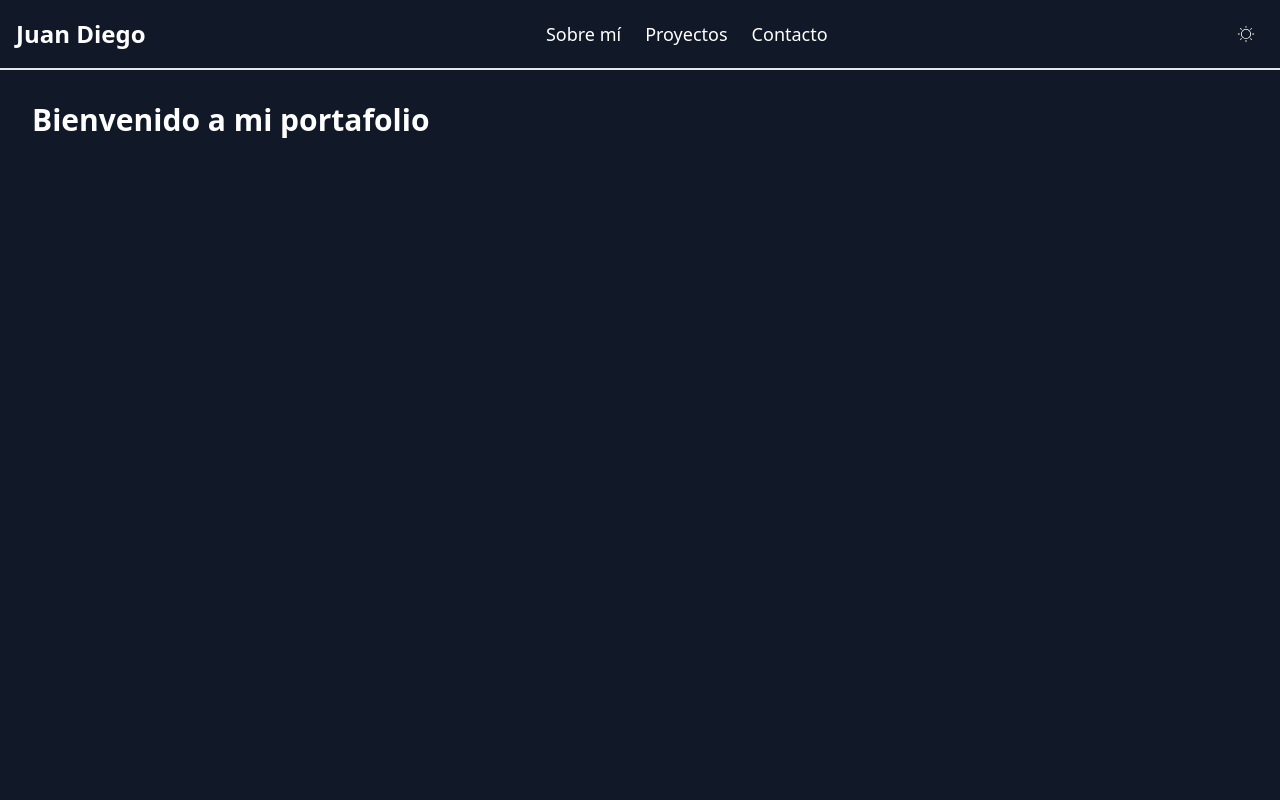
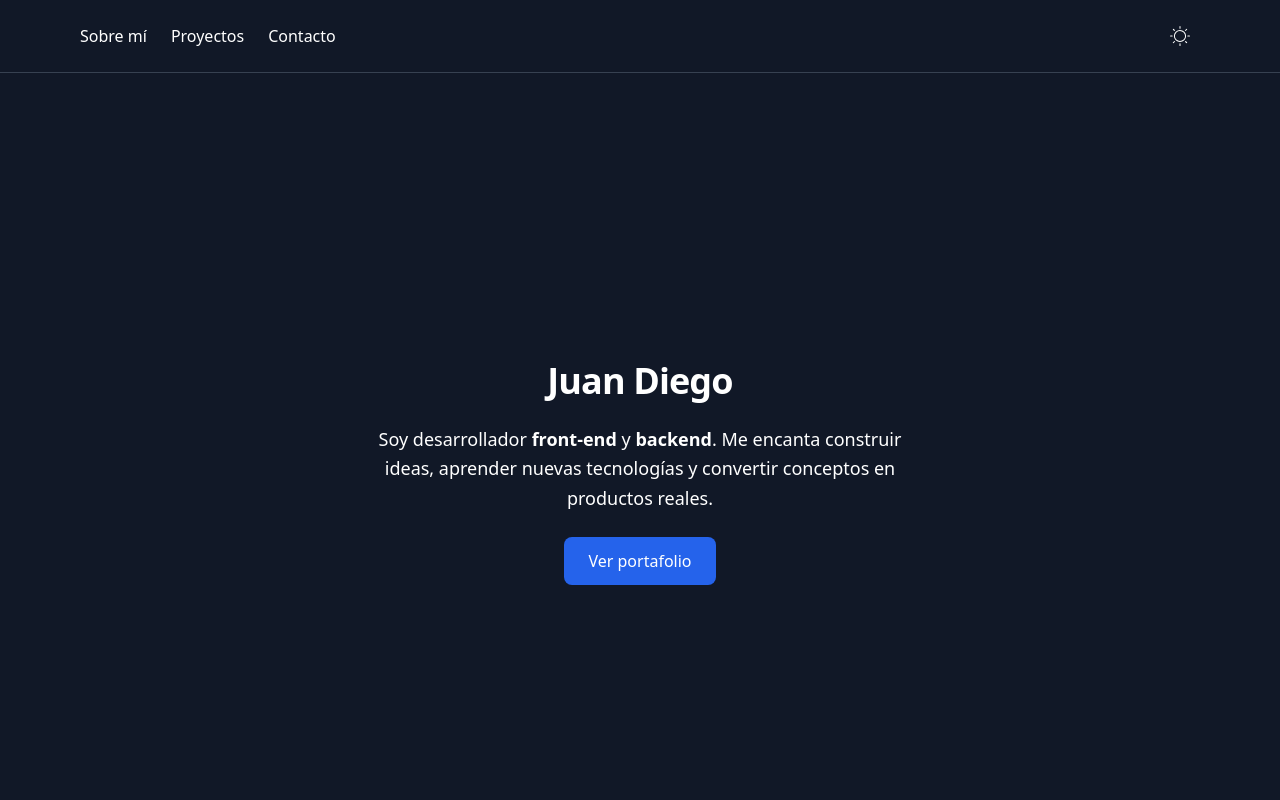
Before and after one commit to JDiego03/Portafolio-Template, a React (Vite) app in the folder Portafolio/: page / in a window 1280 px wide. Shown: the top 800 px of the page. Built offline with nearby package versions, Linux system fonts and the light colour scheme.

Commit message:
Rutas hechas

```diff
--- a/Portafolio/package.json
+++ b/Portafolio/package.json
@@ -10,6 +10,7 @@
     "preview": "vite preview"
   },
   "dependencies": {
+    "gsap": "^3.13.0",
     "react": "^19.1.0",
     "react-dom": "^19.1.0",
     "react-icons": "^5.5.0",
--- a/Portafolio/src/App.jsx
+++ b/Portafolio/src/App.jsx
@@ -1,13 +1,15 @@
 import { useEffect, useState } from "react";
+import { BrowserRouter, Routes, Route } from "react-router-dom";
 import Home from "./pages/Home";
-import { BrowserRouter, Routes, Route } from "react-router-dom";
+import Profile from "./components/Profile";
+import Header from "./components/header";
+import Footer from "./components/Footer";
 
 function App() {
   const [darkMode, setDarkMode] = useState(false);
 
   useEffect(() => {
     const savedTheme = localStorage.getItem("theme");
-
     const shouldUseDark = savedTheme === "dark" || savedTheme === null;
     if (shouldUseDark) {
       document.documentElement.classList.add("dark");
@@ -25,14 +27,16 @@ function App() {
   };
 
   return (
-    <div className="min-h-screen bg-white text-black dark:bg-gray-900 dark:text-white transition-colors duration-300">
+    <div className="min-h-screen flex flex-col bg-white text-black dark:bg-gray-900 dark:text-white transition-colors duration-300">
       <BrowserRouter>
-        <Routes>
-          <Route
-            path="/"
-            element={<Home toggleTheme={toggleTheme} darkMode={darkMode} />}
-          />
-        </Routes>
+        <Header toggleTheme={toggleTheme} darkMode={darkMode} />
+        <main className="flex-1">
+          <Routes>
+            <Route path="/" element={<Home />} />
+            <Route path="/Profile" element={<Profile />} />
+          </Routes>
+        </main>
+        <Footer />
       </BrowserRouter>
     </div>
   );
--- /dev/null
+++ b/Portafolio/src/components/Contacto.jsx
@@ -0,0 +1,7 @@
+import React from "react";
+
+function Contacto() {
+  return <div>Contacto</div>;
+}
+
+export default Contacto;
--- /dev/null
+++ b/Portafolio/src/components/Footer.jsx
@@ -0,0 +1,13 @@
+import React from "react";
+
+function Footer() {
+  return (
+    <footer>
+      <div className="h-20 border-t border-gray-300 flex items-center justify-center">
+        Footer
+      </div>
+    </footer>
+  );
+}
+
+export default Footer;
--- a/Portafolio/src/components/Header.jsx
+++ b/Portafolio/src/components/Header.jsx
@@ -3,30 +3,45 @@ import { MdDarkMode } from "react-icons/md";
 
 function Header({ toggleTheme, darkMode }) {
   return (
-    <header className="flex justify-between items-center p-4 border-b-2">
-      <h1 className="text-2xl font-bold">Juan Diego</h1>
-
-      <nav>
-        <ul className="flex gap-6 text-lg">
-          <li className="hover:text-blue-500 cursor-pointer transition">
+    <header className="w-full border-b border-gray-200 dark:border-gray-700 bg-white dark:bg-gray-900 text-gray-900 dark:text-white">
+      <div className="max-w-6xl mx-auto flex justify-between items-center px-4 py-4">
+        <nav aria-label="Main navigation">
+          <ul className="flex gap-6 text-base font-medium">
+            <li>
+              <a
+                href="#sobre-mi"
+                className="hover:text-blue-600 focus:outline-none focus:ring-2 focus:ring-blue-400 rounded transition"
+              >
                 Sobre mí
+              </a>
             </li>
-          <li className="hover:text-blue-500 cursor-pointer transition">
+            <li>
+              <a
+                href="#proyectos"
+                className="hover:text-blue-600 focus:outline-none focus:ring-2 focus:ring-blue-400 rounded transition"
+              >
                 Proyectos
+              </a>
             </li>
-          <li className="hover:text-blue-500 cursor-pointer transition">
+            <li>
+              <a
+                href="#contacto"
+                className="hover:text-blue-600 focus:outline-none focus:ring-2 focus:ring-blue-400 rounded transition"
+              >
                 Contacto
+              </a>
             </li>
           </ul>
         </nav>
 
         <button
           onClick={toggleTheme}
-        className="text-xl p-2 rounded-full hover:bg-gray-200 dark:hover:bg-gray-700 transition"
-        aria-label="Toggle dark mode"
+          className="text-2xl p-2 rounded-full hover:bg-gray-200 dark:hover:bg-gray-700 focus:outline-none focus:ring-2 focus:ring-blue-400 transition"
+          aria-label={`Activar modo ${darkMode ? "claro" : "oscuro"}`}
         >
           {darkMode ? <CiLight /> : <MdDarkMode />}
         </button>
+      </div>
     </header>
   );
 }
--- /dev/null
+++ b/Portafolio/src/components/Profile.jsx
@@ -0,0 +1,30 @@
+function Profile() {
+  return (
+    <div className="min-h-screen flex flex-col bg-white dark:bg-gray-900 text-gray-900 dark:text-white transition-colors duration-300">
+      <main className="flex-1 flex items-center justify-center p-6">
+        <section className="max-w-3xl w-full space-y-8 text-center">
+          <header>
+            <h1 className="text-4xl font-bold tracking-tight">Bienvenido</h1>
+          </header>
+
+          <article className="text-left space-y-4" id="sobre-mi">
+            <h2 className="text-2xl font-semibold">Sobre mí</h2>
+            <p className="text-base leading-relaxed">
+              Soy un desarrollador apasionado por crear soluciones tecnológicas
+              que tengan impacto. Disfruto trabajar tanto en el frontend como en
+              el backend, y siempre estoy en busca de nuevos retos que me
+              permitan aprender y crecer profesionalmente.
+            </p>
+            <p className="text-base leading-relaxed">
+              Tengo experiencia con tecnologías como React, Node.js, Tailwind
+              CSS, y bases de datos como PostgreSQL y MongoDB. Me enfoco en
+              escribir código limpio, accesible y escalable.
+            </p>
+          </article>
+        </section>
+      </main>
+    </div>
+  );
+}
+
+export default Profile;
--- a/Portafolio/src/pages/Home.jsx
+++ b/Portafolio/src/pages/Home.jsx
@@ -1,13 +1,28 @@
-import Header from "../components/header";
+import { useNavigate } from "react-router-dom";
 
-export default function Home({ toggleTheme, darkMode }) {
+export default function Home() {
+  const navigate = useNavigate();
+
   return (
-    <>
-      <Header toggleTheme={toggleTheme} darkMode={darkMode} />
-      <main className="p-8">
-        <h1 className="text-3xl font-bold mb-6">Bienvenido a mi portafolio</h1>
-        {/* Tu contenido */}
+    <div className="min-h-screen flex flex-col bg-white dark:bg-gray-900 text-gray-900 dark:text-white transition-colors duration-300">
+      <main className="flex-1 flex items-center justify-center p-6">
+        <section className="text-center space-y-6 max-w-xl">
+          <h1 className="text-4xl font-bold tracking-tight">Juan Diego</h1>
+          <p className="text-lg leading-relaxed">
+            Soy desarrollador <span className="font-semibold">front-end</span> y{" "}
+            <span className="font-semibold">backend</span>. Me encanta construir
+            ideas, aprender nuevas tecnologías y convertir conceptos en
+            productos reales.
+          </p>
+          <button
+            onClick={() => navigate("/Profile")}
+            className="hoverable inline-block px-6 py-3 bg-blue-600 text-white font-medium rounded-lg hover:bg-blue-700 focus:outline-none focus:ring-2 focus:ring-blue-400 focus:ring-offset-2 dark:focus:ring-offset-gray-900 transition"
+            aria-label="Ir al portafolio de Juan Diego"
+          >
+            Ver portafolio
+          </button>
+        </section>
       </main>
-    </>
+    </div>
   );
 }
--- a/Portafolio/vite.config.js
+++ b/Portafolio/vite.config.js
@@ -1,8 +1,7 @@
 import { defineConfig } from "vite";
 import react from "@vitejs/plugin-react";
-import tailwindcss from "tailwindcss";
 
 // https://vite.dev/config/
 export default defineConfig({
-  plugins: [react(), tailwindcss()],
+  plugins: [react()],
 });
```
Also changed, not shown: Portafolio/src/components/Proyectos.jsx (added), Portafolio/src/components/SobreMi.jsx (added), 1 other file (tests, documents, lock files or other folders). Lines whose indentation alone changed are shown as unchanged.
